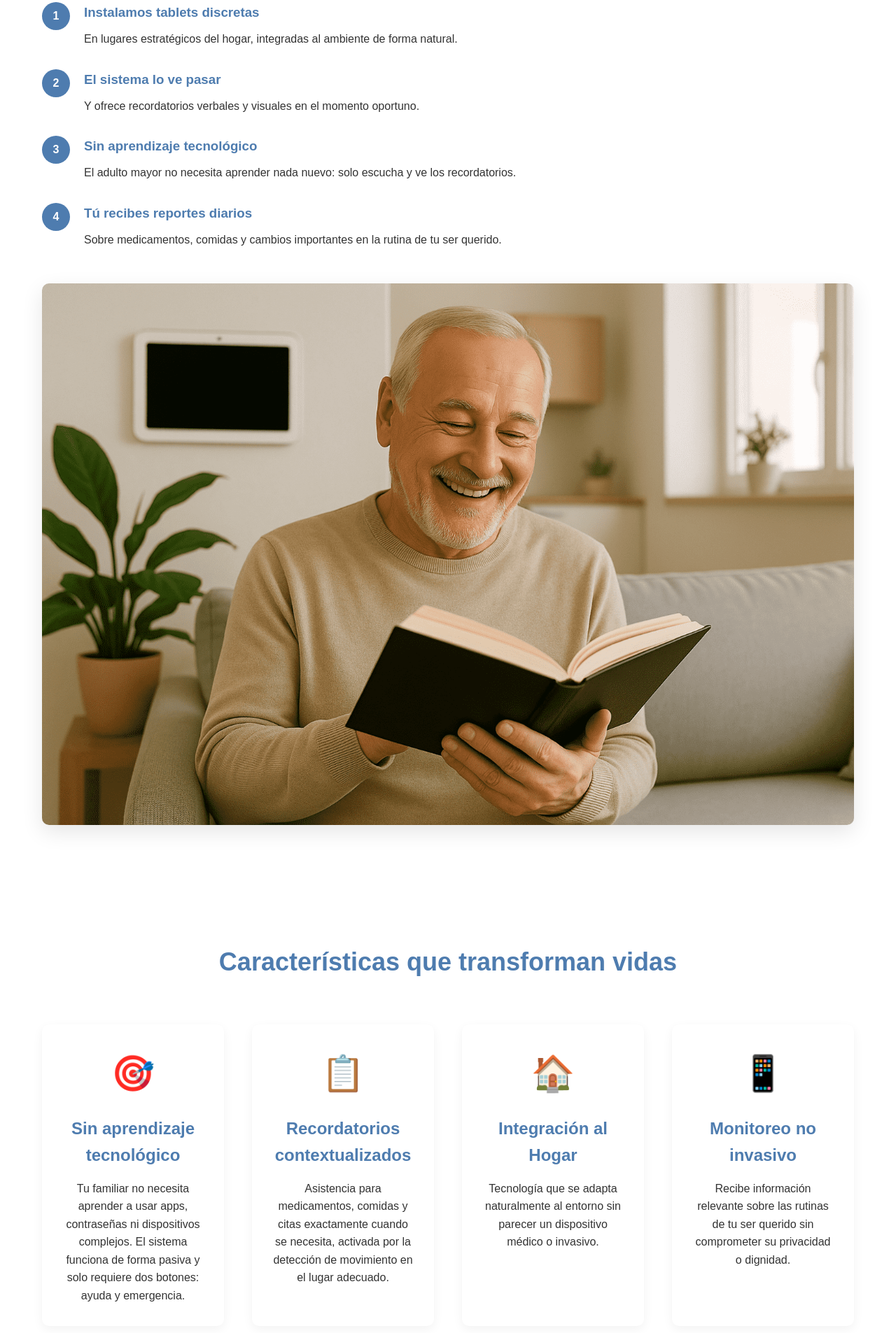
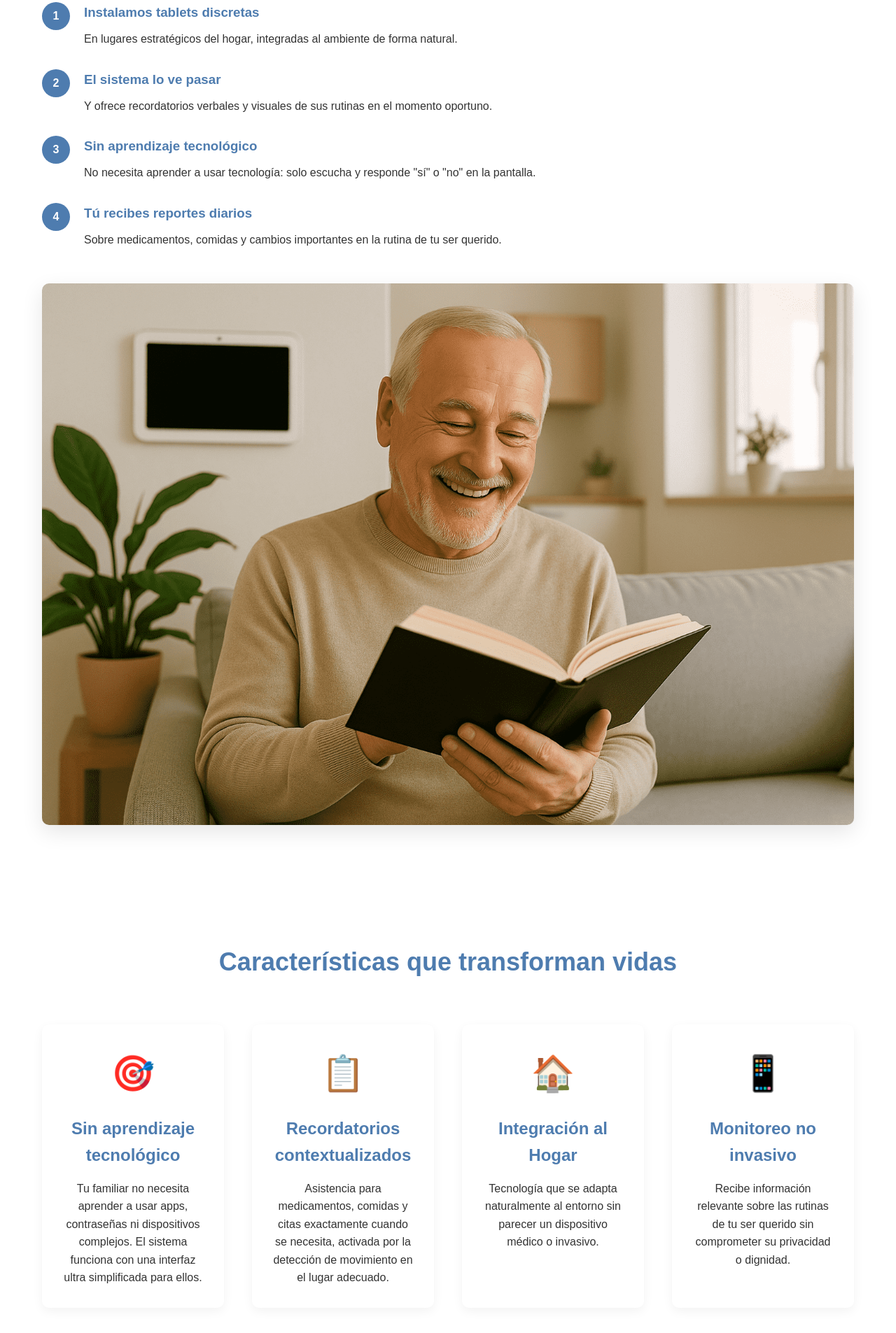
Before and after one commit to carlostoledoe/seniorloop, a plain HTML site: page index.html in a window 1280 px wide. Shown: the part 1355-3260 px from the top of the page at 70% size. Drawn offline with Linux system fonts and the light colour scheme.

Commit message:
chore: Actualización textos

```diff
--- a/index.html
+++ b/index.html
@@ -61,14 +61,14 @@
                     <div class="step-number">2</div>
                     <div class="step-content">
                         <h3>El sistema lo ve pasar</h3>
-                        <p>Y ofrece recordatorios verbales y visuales en el momento oportuno.</p>
+                        <p>Y ofrece recordatorios verbales y visuales de sus rutinas en el momento oportuno.</p>
                     </div>
                 </div>
                 <div class="step">
                     <div class="step-number">3</div>
                     <div class="step-content">
                         <h3>Sin aprendizaje tecnológico</h3>
-                        <p>El adulto mayor no necesita aprender nada nuevo: solo escucha y ve los recordatorios.</p>
+                        <p>No necesita aprender a usar tecnología: solo escucha y responde "sí" o "no" en la pantalla.</p>
                     </div>
                 </div>
                 <div class="step">
@@ -92,7 +92,7 @@
                 <div class="feature-card">
                     <div class="feature-icon">🎯</div>
                     <h3 class="feature-title">Sin aprendizaje tecnológico</h3>
-                    <p>Tu familiar no necesita aprender a usar apps, contraseñas ni dispositivos complejos. El sistema funciona de forma pasiva y solo requiere dos botones: ayuda y emergencia.</p>
+                    <p>Tu familiar no necesita aprender a usar apps, contraseñas ni dispositivos complejos. El sistema funciona con una interfaz ultra simplificada para ellos.</p>
                 </div>
                 <div class="feature-card">
                     <div class="feature-icon">📋</div>
@@ -127,7 +127,7 @@
                 </div>
                 <div class="difference-item">
                     <h3>No es una tecnología que deban aprender a usar</h3>
-                    <p>A diferencia de apps y dispositivos complejos, SeniorLoop funciona sin que el adulto mayor tenga que interactuar con pantallas, menús o botones complicados.</p>
+                    <p>A diferencia de apps y dispositivos complejos, SeniorLoop funciona con una una interfaz ultra simplificada, si menus ni botones complicados.</p>
                 </div>
             </div>
         </div>
```
